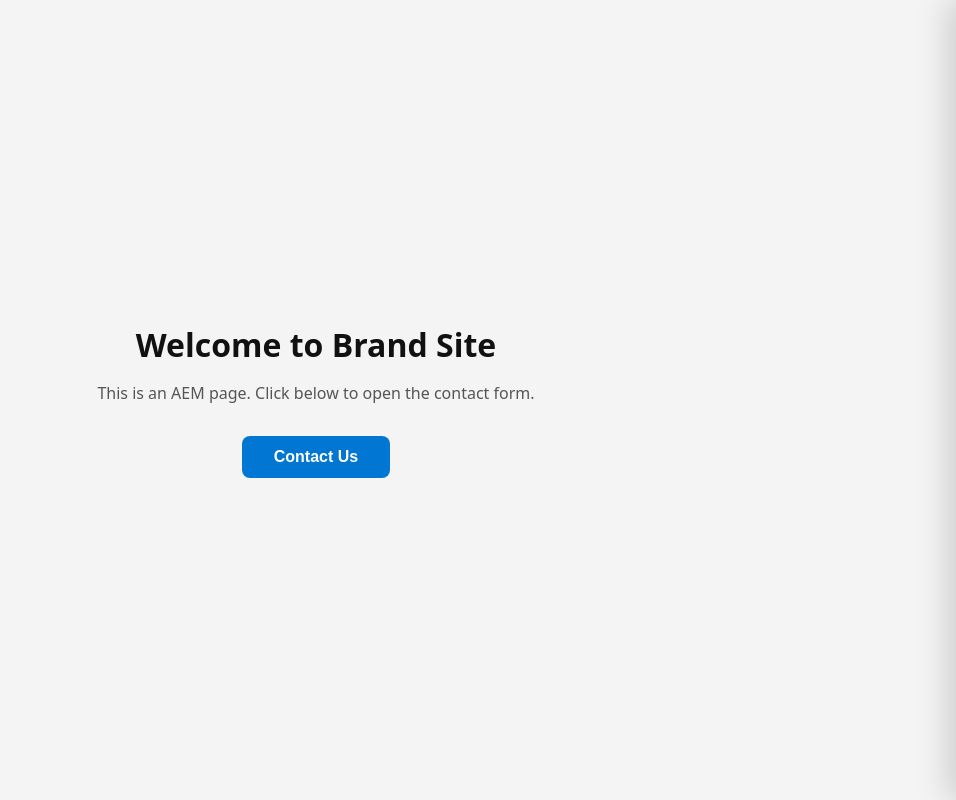
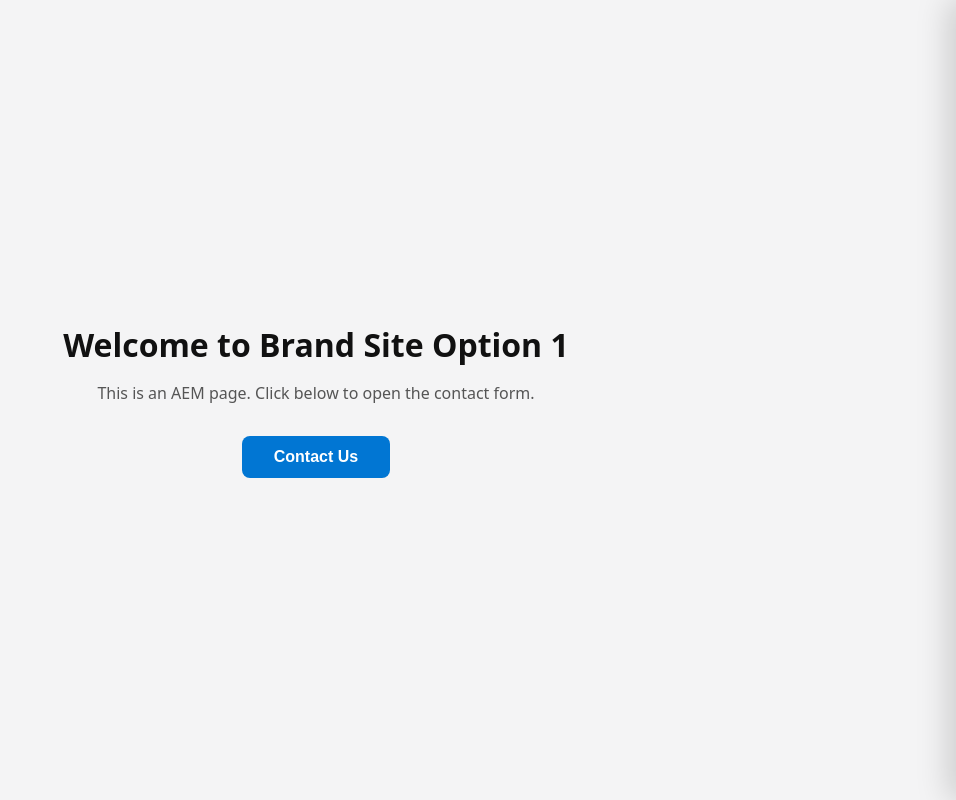
Before and after one commit to Prashanthini913/my-test-page, a plain HTML site: page index.html in a window 1280 px wide. Shown: the whole page, without its empty margins (324-1280 px from the left). Drawn offline with Linux system fonts and the light colour scheme.

Commit message:
Update index.html

```diff
--- a/index.html
+++ b/index.html
@@ -126,7 +126,7 @@
 
     <!-- Simulated AEM brand page -->
     <div class="page-content">
-        <h1>Welcome to Brand Site</h1>
+        <h1>Welcome to Brand Site Option 1</h1>
         <p>This is an AEM page. Click below to open the contact form.</p>
         <button class="contact-trigger" id="openContact" aria-haspopup="dialog">
             Contact Us
```
